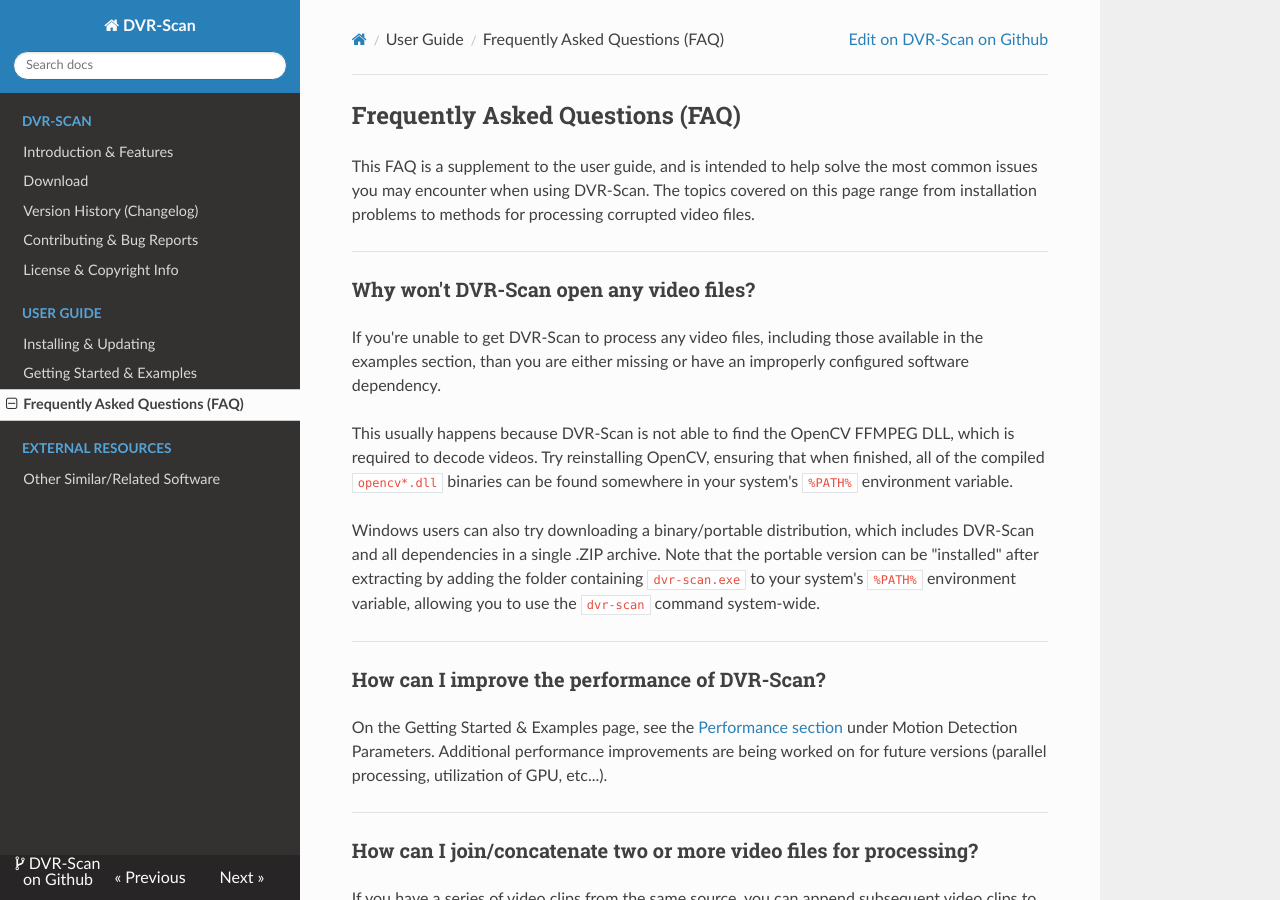
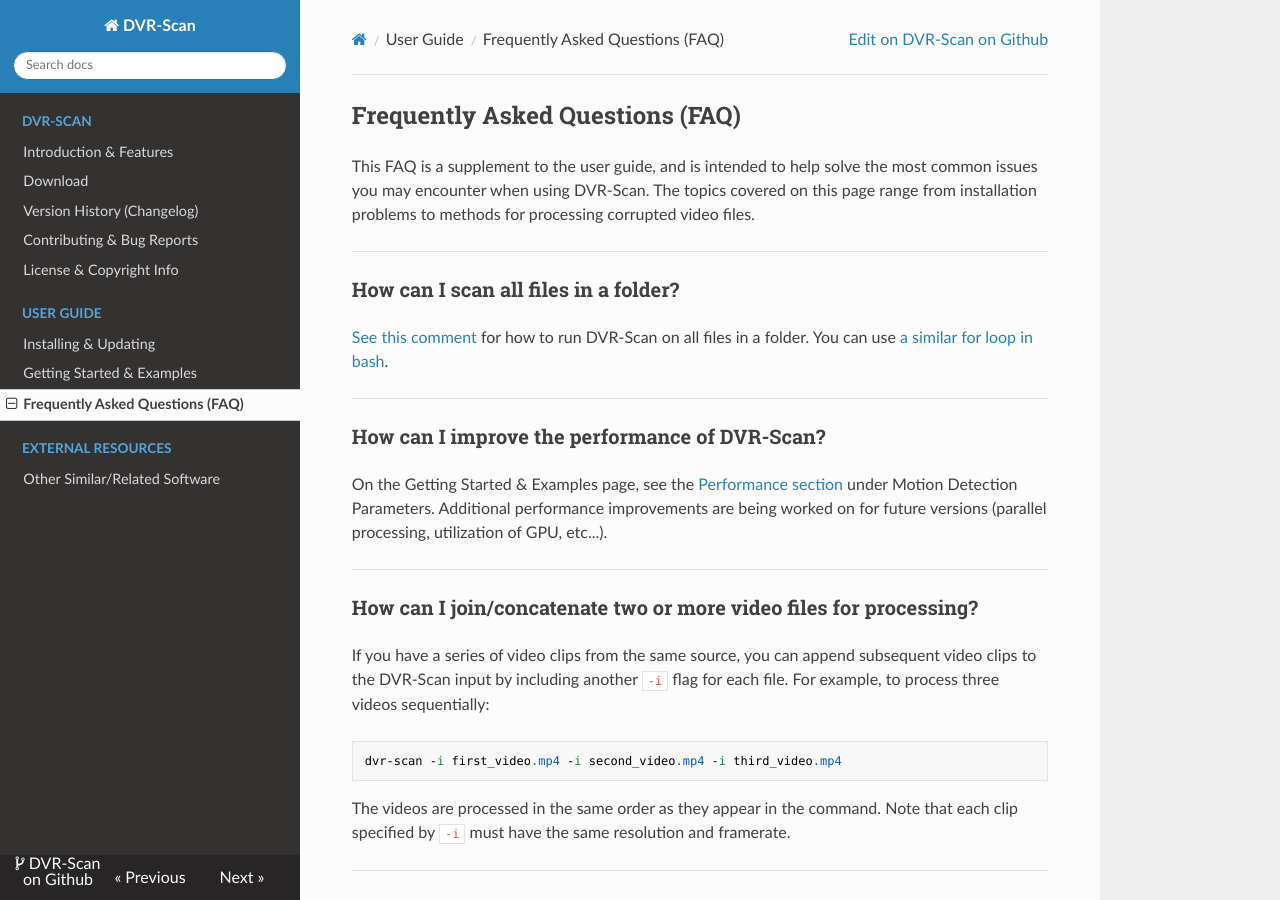
Before and after one commit to Breakthrough/DVR-Scan, an MkDocs documentation site: the page built from docs/guide/faq.md, in a window 1280 px wide and 900 px high. Built offline with MkDocs 1.6.1, drawn with Linux system fonts in a browser that asks for light colours; nearby versions of some CDN libraries; old or Windows-style settings are respelled for this version of MkDocs; some of the changed text lies outside the part shown.

Commit message:
[docs] Add FAQ entry for #5
Link to workaround for scanning all files in a folder to the FAQ.

```diff
--- a/docs/guide/faq.md
+++ b/docs/guide/faq.md
@@ -7,13 +7,9 @@
 ----------------------------------------------------------
 
 
-### Why won't DVR-Scan open any video files?
+### How can I scan all files in a folder?
 
-If you're unable to get DVR-Scan to process any video files, including those available in the examples section, than you are either missing or have an improperly configured software dependency.
-
-This usually happens because DVR-Scan is not able to find the OpenCV FFMPEG DLL, which is required to decode videos.  Try reinstalling OpenCV, ensuring that when finished, all of the compiled `opencv*.dll` binaries can be found somewhere in your system's `%PATH%` environment variable.
-
-Windows users can also try downloading a binary/portable distribution, which includes DVR-Scan and all dependencies in a single .ZIP archive.  Note that the portable version can be "installed" after extracting by adding the folder containing `dvr-scan.exe` to your system's `%PATH%` environment variable, allowing you to use the `dvr-scan` command system-wide.
+[See this comment](https://github.com/Breakthrough/DVR-Scan/issues/5#issuecomment-599140476) for how to run DVR-Scan on all files in a folder. You can use [a similar for loop in bash](https://github.com/Breakthrough/DVR-Scan/issues/5#issuecomment-633199185).
 
 
 ----------------------------------------------------------
@@ -65,12 +61,14 @@
 
 The most important thing to keep in mind is the `-v` flag, which specifies the local folders to share. Inside the docker container `/videos/` is the working directory, so map that to wherever you want to process your files.
 
+
 ----------------------------------------------------------
 
 
 ### What if my video is larger than my monitor resolution?
 
 As of DVR-Scan v1.4, you can either manually specify the max width/height (e.g. `-roi 1920 1080`), or if the `screeninfo` package is installed, the window will be sized to the minimum monitor size.
+
 
 ----------------------------------------------------------
 
@@ -80,3 +78,15 @@
 Please submit any bug reports or feature requests to <a href="https://github.com/Breakthrough/DVR-Scan/issues" target="_blank" alt="DVR-Scan Issue Tracker @ Github">the issue tracker on Github</a>.
 
 Code changes and pull requests are accepted and welcome, provided that the changes include fixes or improvements to the codebase, rather than just cosmetic changes, and that the changes meet or exceed the quality of the application codebase and standards guiding its development.
+
+
+----------------------------------------------------------
+
+
+### Why won't DVR-Scan open any video files?
+
+If you're unable to get DVR-Scan to process any video files, including those available in the examples section, than you are either missing or have an improperly configured software dependency.
+
+This usually happens because DVR-Scan is not able to find the OpenCV FFMPEG DLL, which is required to decode videos.  Try reinstalling OpenCV, ensuring that when finished, all of the compiled `opencv*.dll` binaries can be found somewhere in your system's `%PATH%` environment variable.
+
+Windows users can also try downloading a binary/portable distribution, which includes DVR-Scan and all dependencies in a single .ZIP archive.  Note that the portable version can be "installed" after extracting by adding the folder containing `dvr-scan.exe` to your system's `%PATH%` environment variable, allowing you to use the `dvr-scan` command system-wide.
```
